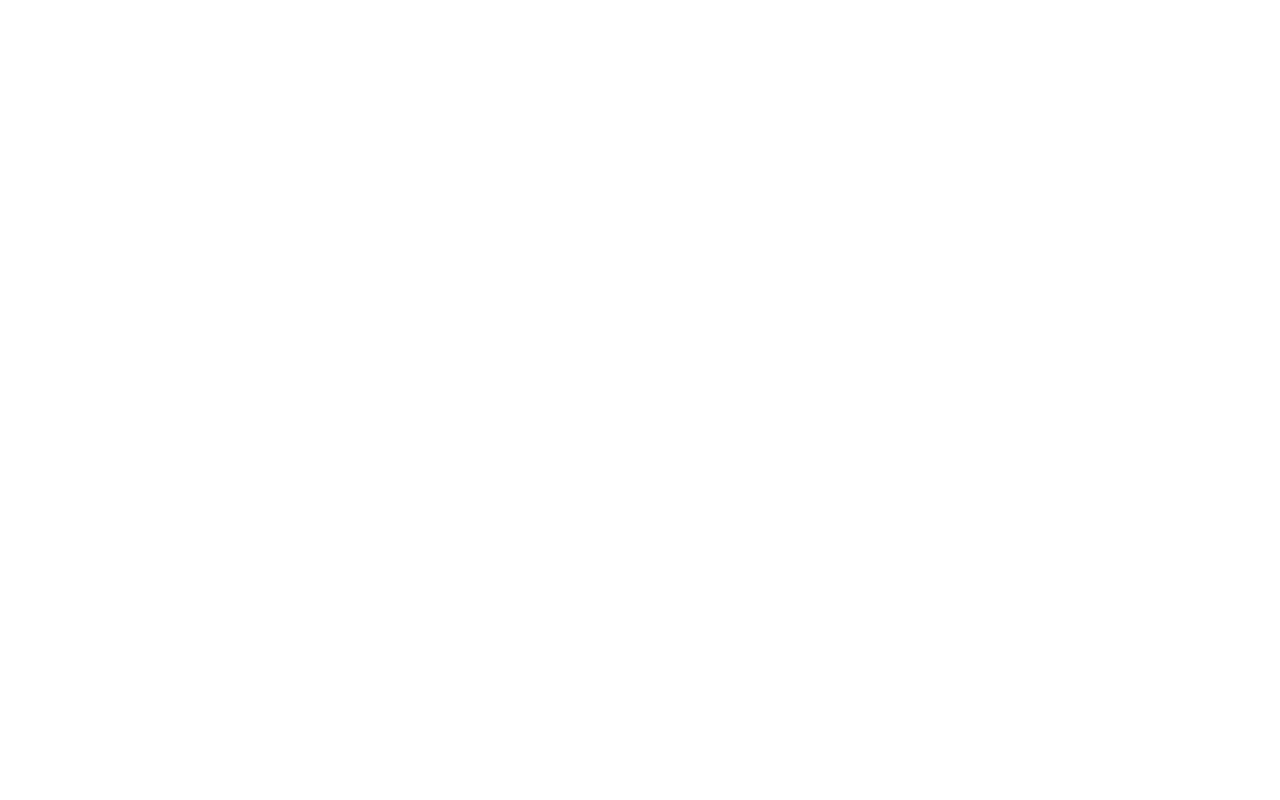
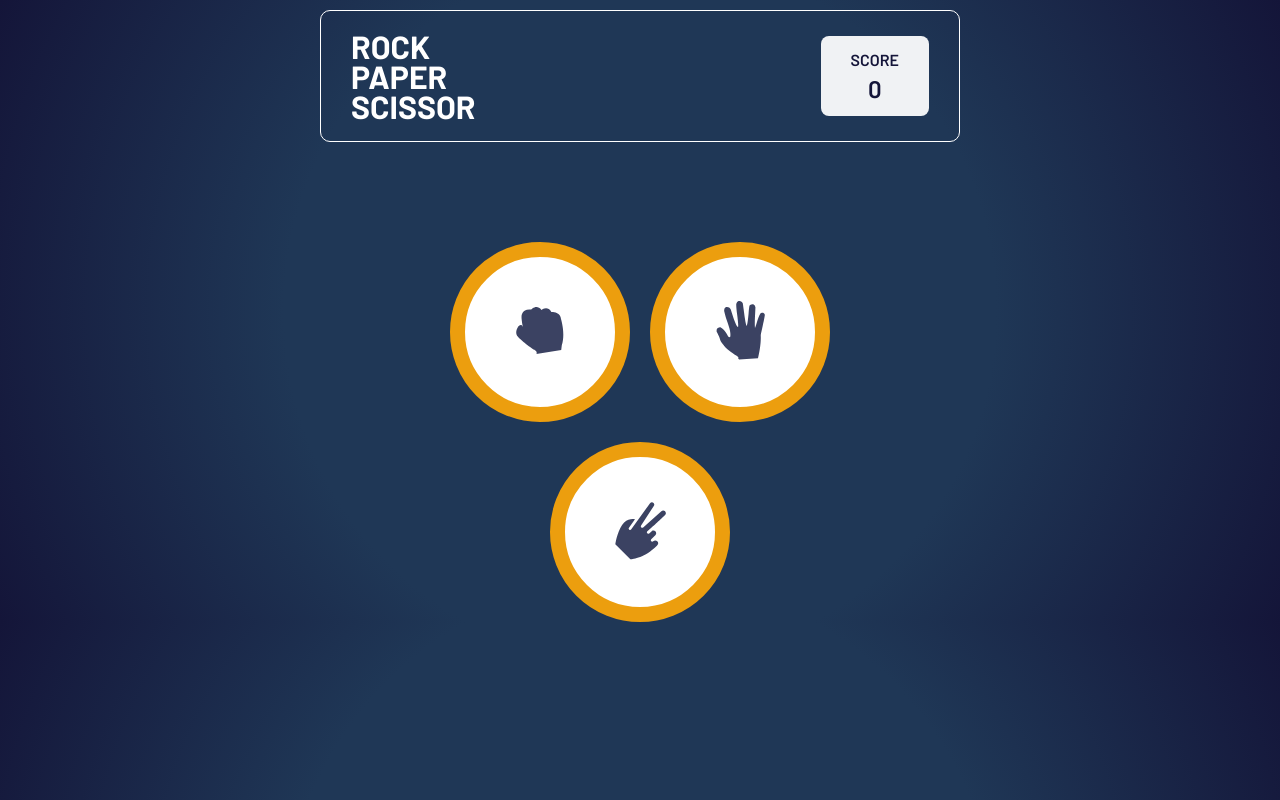
Before and after one commit to nanthakumaran-s/RPS, a plain HTML site: page index.html in a window 1280 px wide. Drawn offline with Linux system fonts and the light colour scheme.

Commit message:
feat: added html elements and it's corresponing css

```diff
--- a/assets/css/style.css
+++ b/assets/css/style.css
@@ -0,0 +1,126 @@
+@import url("https://fonts.googleapis.com/css?family=Barlow:600,700&display=swap");
+
+html,
+*,
+*:before,
+*:after {
+    -webkit-box-sizing: border-box;
+    box-sizing: border-box;
+    margin: 0;
+    padding: 0;
+}
+
+body {
+    background: radial-gradient(circle, #1f3756 50%, #141539);
+    color: white;
+    font-family: "Barlow", sans-serif;
+    text-transform: uppercase;
+    display: flex;
+    flex-direction: column;
+    align-items: center;
+    justify-content: center;
+}
+
+.scoreboard {
+    display: flex;
+    width: 50%;
+    margin: 10px auto 0px auto;
+    align-items: center;
+    justify-content: space-between;
+    border: 1px solid white;
+    padding: 20px 30px;
+    border-radius: 10px;
+}
+
+.scoreboard-title {
+    font-size: xx-large;
+    line-height: 30px;
+}
+
+.scoreboard-box {
+    display: flex;
+    background-color: #F0F2F4;
+    border-radius: 8px;
+    height: 80px;
+    padding: 0px 30px;
+    flex-direction: column;
+    align-items: center;
+    justify-content: center;
+}
+
+.scoreboard-box-label {
+    font-size: medium;
+    color: #141539;
+    margin-bottom: 5px;
+}
+
+.scoreboard-box-score {
+    font-size: x-large;
+    color: #141539;
+}
+
+.main {
+    width: 100%;
+    display: flex;
+    flex-direction: column;
+    align-items: center;
+}
+
+.game-wrapper {
+    display: flex;
+    flex-wrap: wrap;
+    width: 30%;
+    align-items: center;
+    justify-content: center;
+    gap: 20px;
+    margin-top: 100px;
+}
+
+.choice {
+    width: 180px;
+    height: 180px;
+    background-color: white;
+    border-radius: 100px;
+    cursor: pointer;
+    border: 15px solid #EC9E0E;
+}
+
+.hide {
+    display: none !important;
+}
+
+.result-wrapper {
+    display: flex;
+    width: 90%;
+    align-items: center;
+    justify-content: center;
+    margin-top: 100px;
+}
+
+.result-wrapper-inner {
+    display: flex;
+    align-items: center;
+    justify-content: center;
+    flex-direction: column;
+    gap: 20px;
+    font-size: large;
+}
+
+.announcement-text {
+    font-size: xx-large;
+    margin: 0px 50px;
+}
+
+.btn {
+    background-color: transparent;
+    border: 1px solid snow;
+    color: snow;
+    font-size: x-large;
+    padding: 10px 50px;
+    border-radius: 8px;
+    cursor: pointer;
+}
+
+.btn:nth-child(3) {
+    margin-top: 100px;
+}
--- a/assets/js/script.js
+++ b/assets/js/script.js
@@ -0,0 +1 @@
+const score = 0;
--- a/index.html
+++ b/index.html
@@ -10,7 +10,47 @@
 </head>
 
 <body>
+    <header class="scoreboard">
+        <h3 class="scoreboard-title">Rock<br />Paper<br />Scissor</h3>
+        <div class="scoreboard-box">
+            <p class="scoreboard-box-label">Score</p>
+            <p class="scoreboard-box-score">0</p>
+        </div>
+    </header>
 
+    <main class="main">
+        <div class="game-wrapper">
+            <button id="rock" class="choice">
+                <img src="assets/images/icon-rock.svg" />
+            </button>
+            <button id="paper" class="choice">
+                <img src="assets/images/icon-paper.svg" />
+            </button>
+            <button id="scissor" class="choice">
+                <img src="assets/images/icon-scissors.svg" />
+            </button>
+        </div>
+        <div class="result-wrapper hide">
+            <div class="result-wrapper-inner">
+                <button id="player" class="choice">
+                    <img id="result-wrapper-player-img" src="assets/images/icon-scissors.svg" />
+                </button>
+                <p id="result-wrapper-player-text">Some Text</p>
+            </div>
+            <div class="result-wrapper-inner">
+                <p class="announcement-text">Some announcement</p>
+                <button id="play-again" class="btn">Play again</button>
+            </div>
+            <div class="result-wrapper-inner">
+                <button id="computer" class="choice">
+                    <img id="result-wrapper-computer-img" />
+                </button>
+                <p id="result-wrapper-computer-text">Some Text</p>
+            </div>
+        </div>
+
+        <button id="reset" class="btn hide">Reset</button>
+    </main>
 
     <script type="text/javascript" src="assets/js/script.js"></script>
 </body>
```
